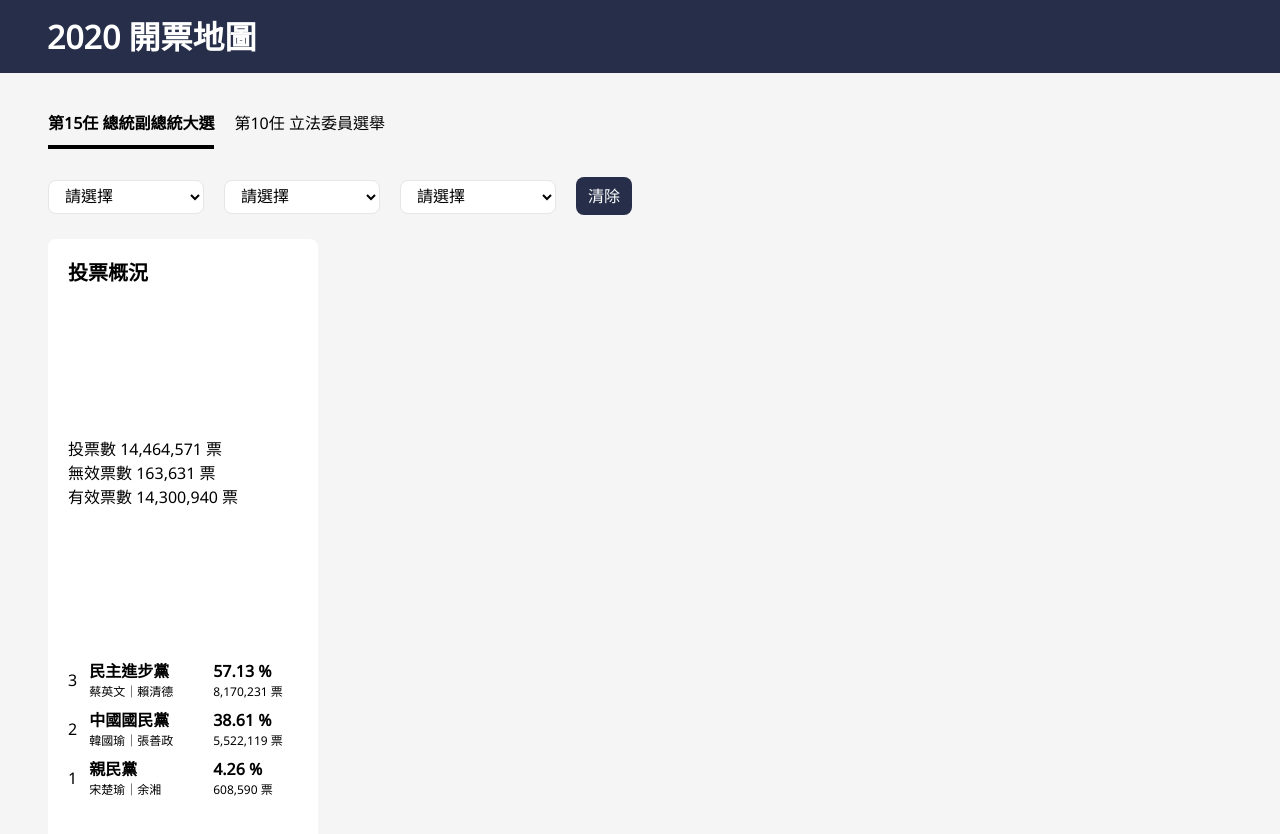
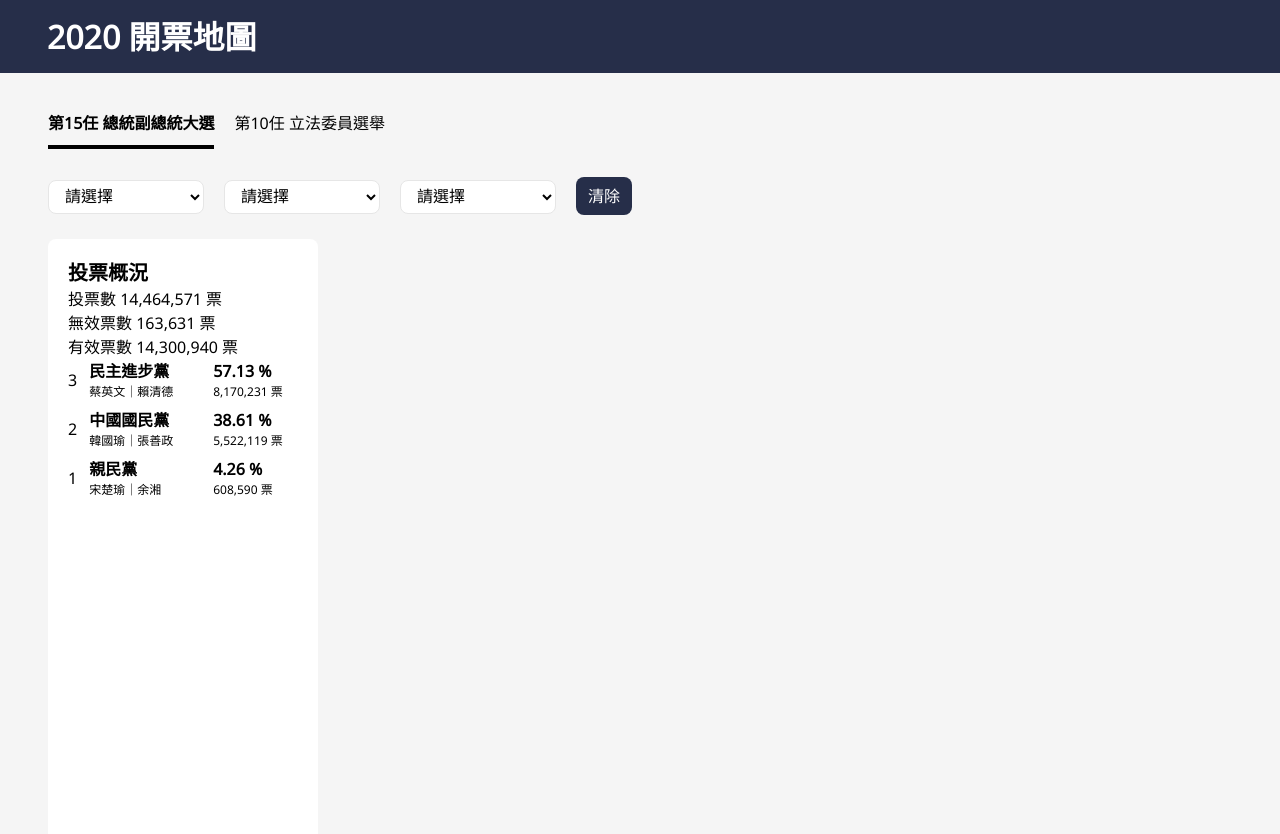
Before and after one commit to hangineer/2023-f2e-02, a Vue app: page / in a window 1280 px wide. Shown: the top 834 px of the page. Built offline with nearby package versions, Linux system fonts and the light colour scheme; what tw-elements would draw is missing.

Commit message:
fix: try to fix  deploy error

```diff
--- a/src/components/VoteYearTab.vue
+++ b/src/components/VoteYearTab.vue
@@ -56,7 +56,7 @@
   <button class="bg-navy btn text-white">
     清除
 
-    <faIcon icon="fa-solid fa-rotate-right text-white" />
+    <!-- <faIcon icon="fa-solid fa-rotate-right text-white" /> -->
     <!-- <i class="fa-solid fa-rotate-right text-white"></i> -->
   </button>
   <div
--- a/src/components/vote/VoteInfoChart.vue
+++ b/src/components/vote/VoteInfoChart.vue
@@ -1,6 +1,6 @@
 <template>
   <div>
-    <canvas id="vote-chart"></canvas>
+    <!-- <canvas id="vote-chart"></canvas> -->
     <p class="">投票數
       <span class="">14,464,571 票</span>
     </p>
--- a/src/components/vote/VotePartyChart.vue
+++ b/src/components/vote/VotePartyChart.vue
@@ -1,5 +1,5 @@
 <template>
-  <canvas id="party-chart"></canvas>
+  <!-- <canvas id="party-chart"></canvas> -->
   <div class="flex items-center mb-2">
     <p class="mr-3">3</p>
     <div class="mr-5 w-[104px]">
@@ -36,7 +36,7 @@
 </template>
 
 <script setup>
-import { reactive, ref } from 'vue';
+// import { reactive, ref } from 'vue';
 
 // import Chart from 'chart.js';
 
--- a/src/components/vote/VoteYearTab.vue
+++ b/src/components/vote/VoteYearTab.vue
@@ -56,7 +56,7 @@
   <button class="bg-navy btn text-white">
     清除
 
-    <faIcon icon="fa-solid fa-rotate-right text-white" />
+    <!-- <faIcon icon="fa-solid fa-rotate-right text-white" /> -->
     <!-- <i class="fa-solid fa-rotate-right text-white"></i> -->
   </button>
   <div
--- a/src/main.js
+++ b/src/main.js
@@ -3,7 +3,7 @@
 import { createPinia } from 'pinia';
 import axios from 'axios';
 import VueAxios from 'vue-axios';
-import { FontAwesomeIcon } from '@fortawesome/vue-fontawesome';
+// import { FontAwesomeIcon } from '@fortawesome/vue-fontawesome';
 import { Tab, Select, initTE } from "tw-elements";
 import App from './App.vue';
 import router from './router';
@@ -16,6 +16,6 @@
 app.use(router);
 app.use(VueAxios, axios);
 
-app.component('faIcon', FontAwesomeIcon);
+// app.component('faIcon', FontAwesomeIcon);
 
 app.mount('#app');
```
